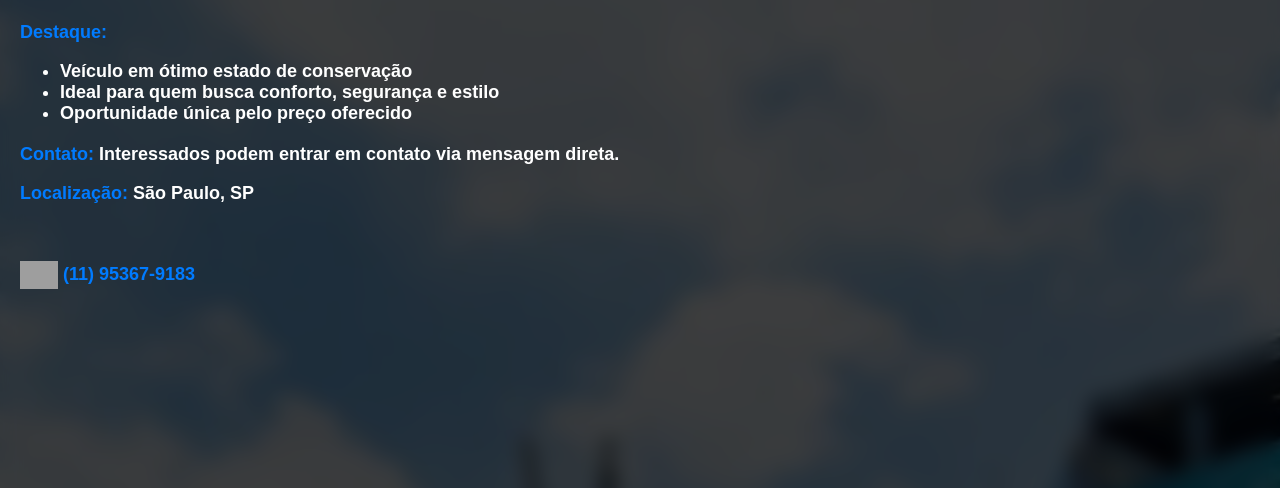
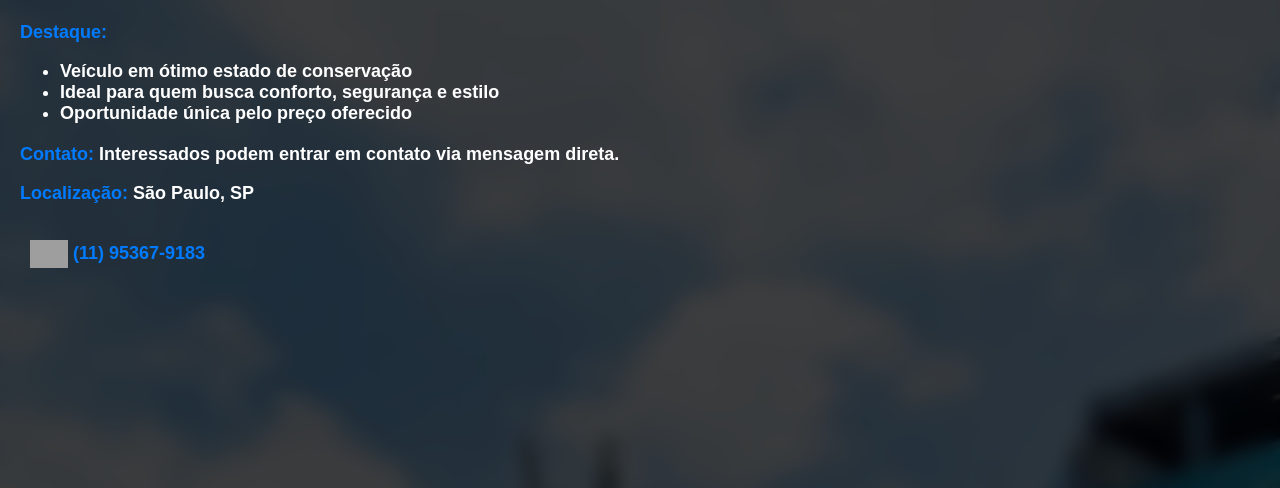
Before and after one commit to WillGolden80742/CRV, a PHP site: page / in a window 1280 px wide. Shown: the part 292-780 px from the top of the page. Run offline with PHP 8.4, Linux system fonts and the light colour scheme; grey boxes are pictures that could not be loaded.

Commit message:
Update index.php

```diff
--- a/index.php
+++ b/index.php
@@ -65,6 +65,10 @@
             width: 45%;
             display: inline-block;
             vertical-align: top;
+        }
+
+        .details {
+            margin-top:0;
         }
 
         .announcement {
@@ -236,7 +240,7 @@
 
             <p class="location"><span class="highlight">Localização: </span> São Paulo, SP</p>
             <a class="phone" href="https://api.whatsapp.com/send?phone=5511953679183">
-                <div class="details desktop">
+                <div class="details">
                     <p class="highlight">
                         <!--  whatsapp png icon -->
 
```
